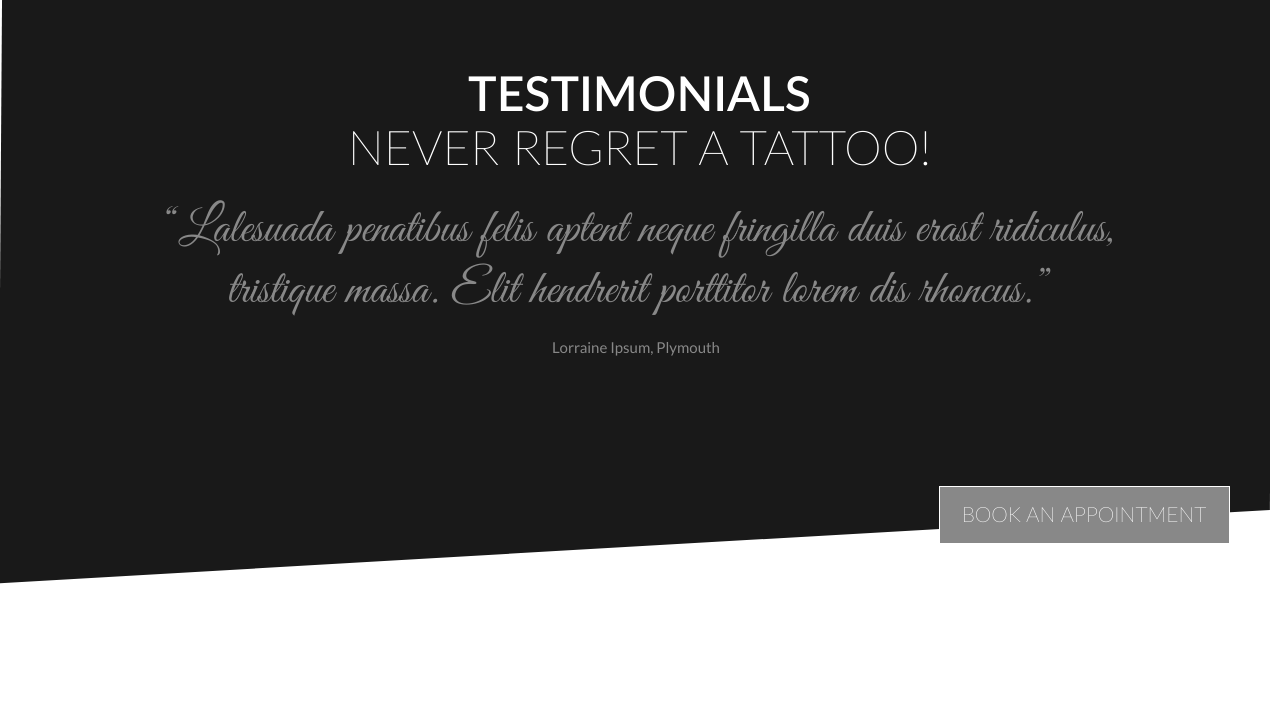
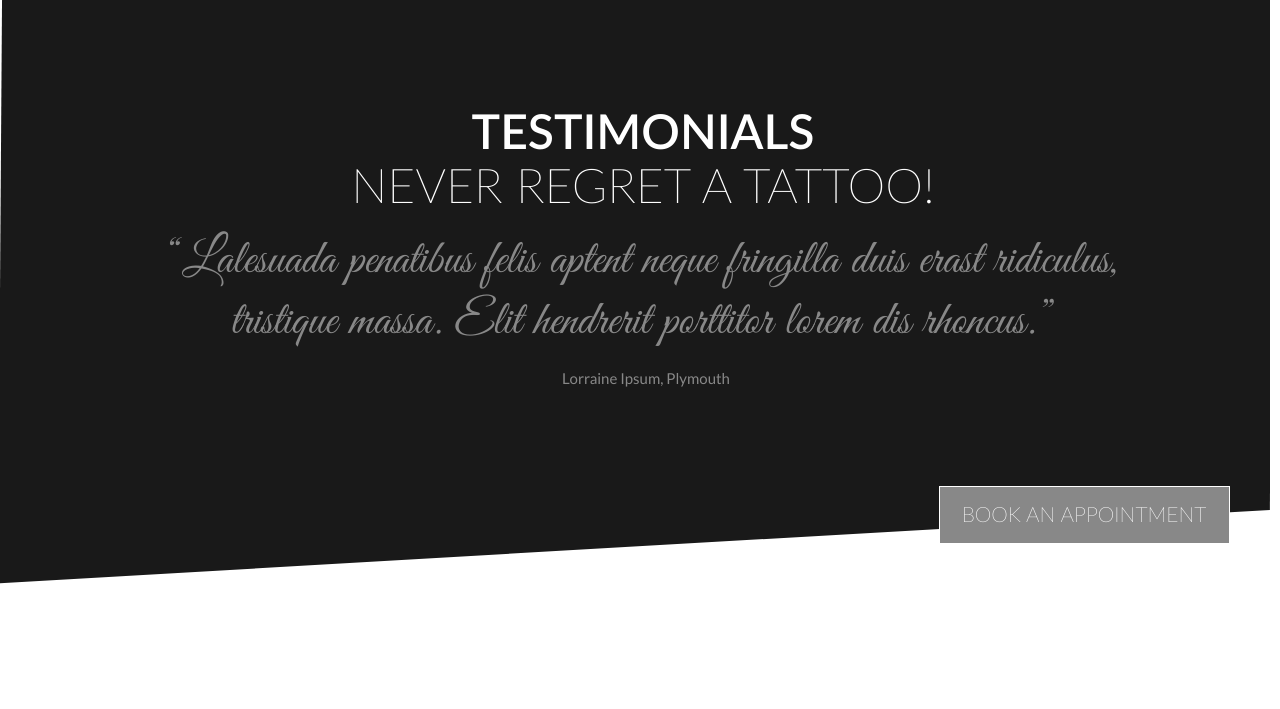
Before and after one commit to Vimpil/Porosya_04_excersise-fixed, a plain HTML site: page index.html in a window 1280 px wide. Shown: the part 2362-3071 px from the top of the page. Drawn offline with Linux system fonts and the light colour scheme; files whose address does not match are found by name.

Commit message:
small margin fixes

```diff
--- a/css/main.css
+++ b/css/main.css
@@ -310,9 +310,9 @@ a#phone_number:link {
 }
 .center.wide {
     position: absolute;
-    top: 2437px;
+    top: 2475px;
     z-index: 7;
-    left: -1px;
+    left: 6px;
 }
 .center.wide.footer {
     top: 0px;
@@ -343,7 +343,7 @@ a#phone_number:link {
 	padding-bottom: 0;
 	color: white;
 	font-family: "Lato-thin";
-	margin-bottom: 30px;
+	margin-bottom: 23px;
 	margin-top: -10px;
 	width: 622px;
 }
@@ -451,7 +451,7 @@ a#phone_number:link {
 	color: #888;
 	font-family: Lato;
 	font-size: 15px;
-	margin-left: -7px;
+	margin-left: 6px;
 }
 .carouse_info_block img {
 	width: 100px;
```
